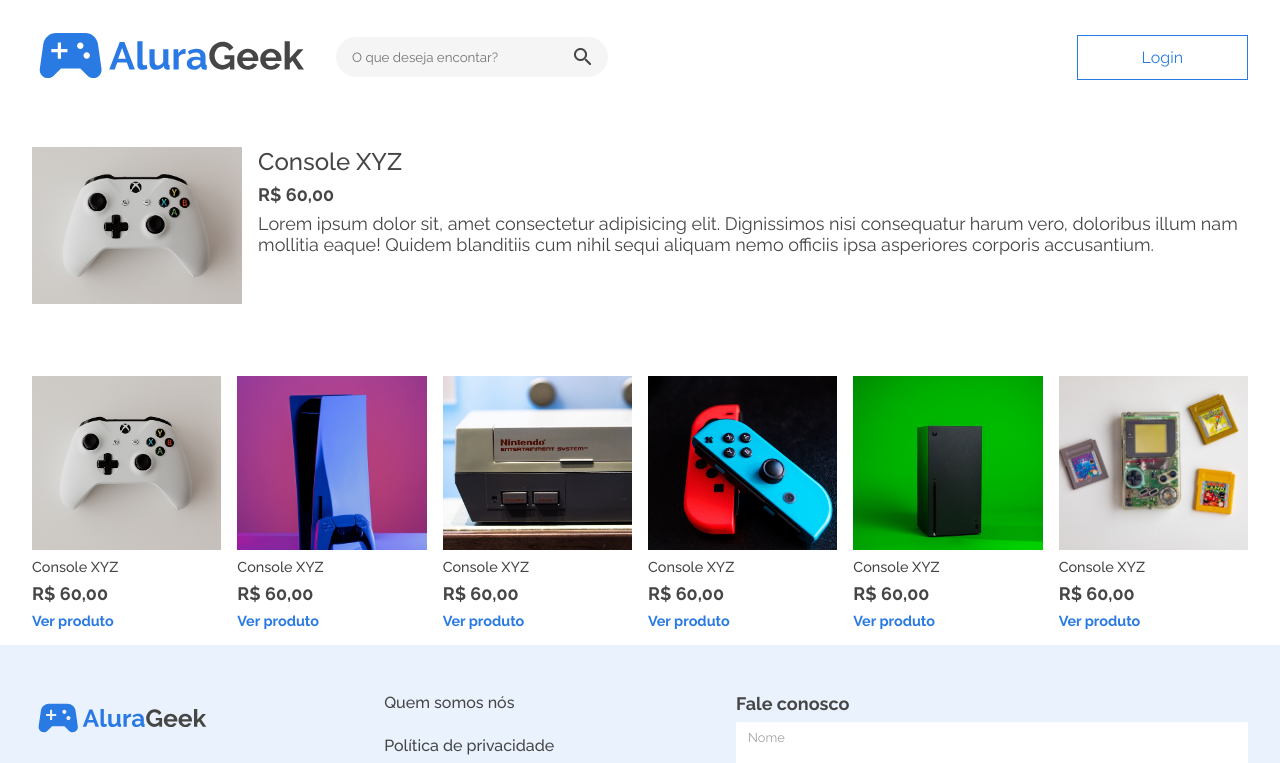
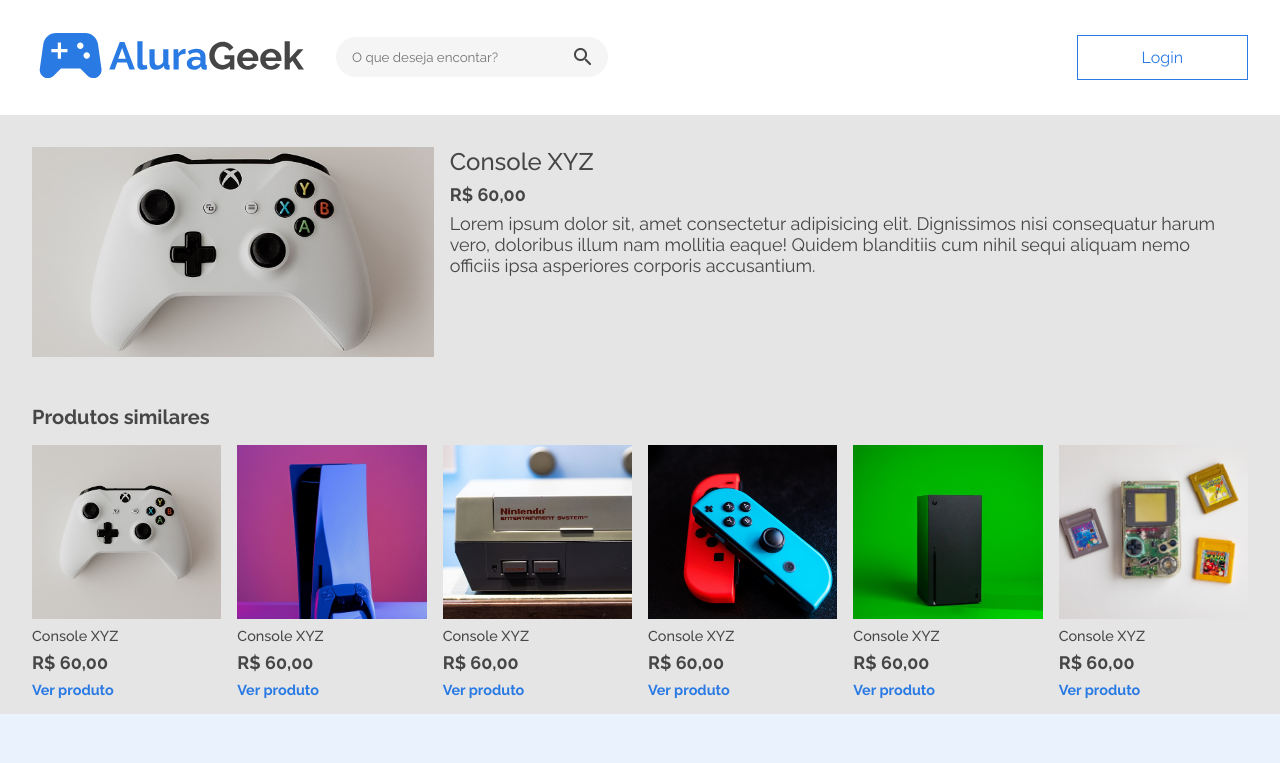
Before and after one commit to bcdias/Alura-geek, a React (Create React App) app: page /produtos/dadosConsoles/0 in a window 1280 px wide. Shown: the top 763 px of the page. Built offline with nearby package versions, Linux system fonts and the light colour scheme.

Commit message:
Secao produtos similares adicionada

```diff
--- a/src/components/componentesCardsProdutos/index.jsx
+++ b/src/components/componentesCardsProdutos/index.jsx
@@ -14,10 +14,12 @@ object-fit: cover;
 width:100%;
 
 @media screen and (min-width: 768px){
-    height: ${props => props.produtos ? "157px" : "174px"};
-    width: ${props => props.produtos ? "254px" : "100%"};
+    height: ${props => props.produtos ? "100%" : "174px"};
+    width: ${props => props.produtos ? "50%" : "100%"};
 
 }
+
+
 `
 export const TituloProduto = styled.h3`
 color: ${preto};
--- a/src/components/container/index.jsx
+++ b/src/components/container/index.jsx
@@ -13,7 +13,11 @@ const Container = styled.div`
     }
 
     @media screen and (min-width: 1440px){
-        padding-inline: 152px;
+        padding-inline: ${props => props.produtos ? "16px" : "152px"};
+        width: ${props => props.produtos ? "50%" : "100%"};
+        display: ${props => props.produtos ? "flex" : "block"};
+        flex-direction: ${props => props.produtos ? "column" : "none"};
+        justify-content: ${props => props.produtos ? "center" : "none"};
     }
 `
 
--- a/src/components/paginaProdutos/index.jsx
+++ b/src/components/paginaProdutos/index.jsx
@@ -4,19 +4,27 @@ import styled from "styled-components"
 import { useParams } from "react-router-dom"
 import { dadosStarWars, dadosConsoles, dadosDiversos } from "../../dados/dados-cards"
 import ListaCards from "../listaCards"
+import TituloSecao from "../tituloSecao"
 
 
 const ProdutoContainer = styled.div`
     display: flex;
     flex-direction: column;
 
+
     @media screen and (min-width: 768px){
         flex-direction: row;
-        padding-left: 32px;
-        margin: 32px 0;
+        height:274px;
+        padding: 32px;
+    }
+    @media screen and (min-width: 1440px){
+        flex-direction: row;
+        height:403px;
+        padding: 32px 152px;
     }
 
 `
+
 
 
 const PaginaProdutos = () => {
@@ -27,7 +35,7 @@ const PaginaProdutos = () => {
         dadosDiversos: dadosDiversos
     }
     return (
-        <Secao>
+        <Secao bgCinza>
             <ProdutoContainer>
                 <ImgCard produtos src={dados[secao][id].img} />
                 <Container produtos>
@@ -37,6 +45,7 @@ const PaginaProdutos = () => {
                 </Container>
             </ProdutoContainer>
             <Container>
+                <TituloSecao>Produtos similares</TituloSecao>
                 <ListaCards dados={dados[secao]} secao={secao} />
             </Container>
         </Secao>
```
